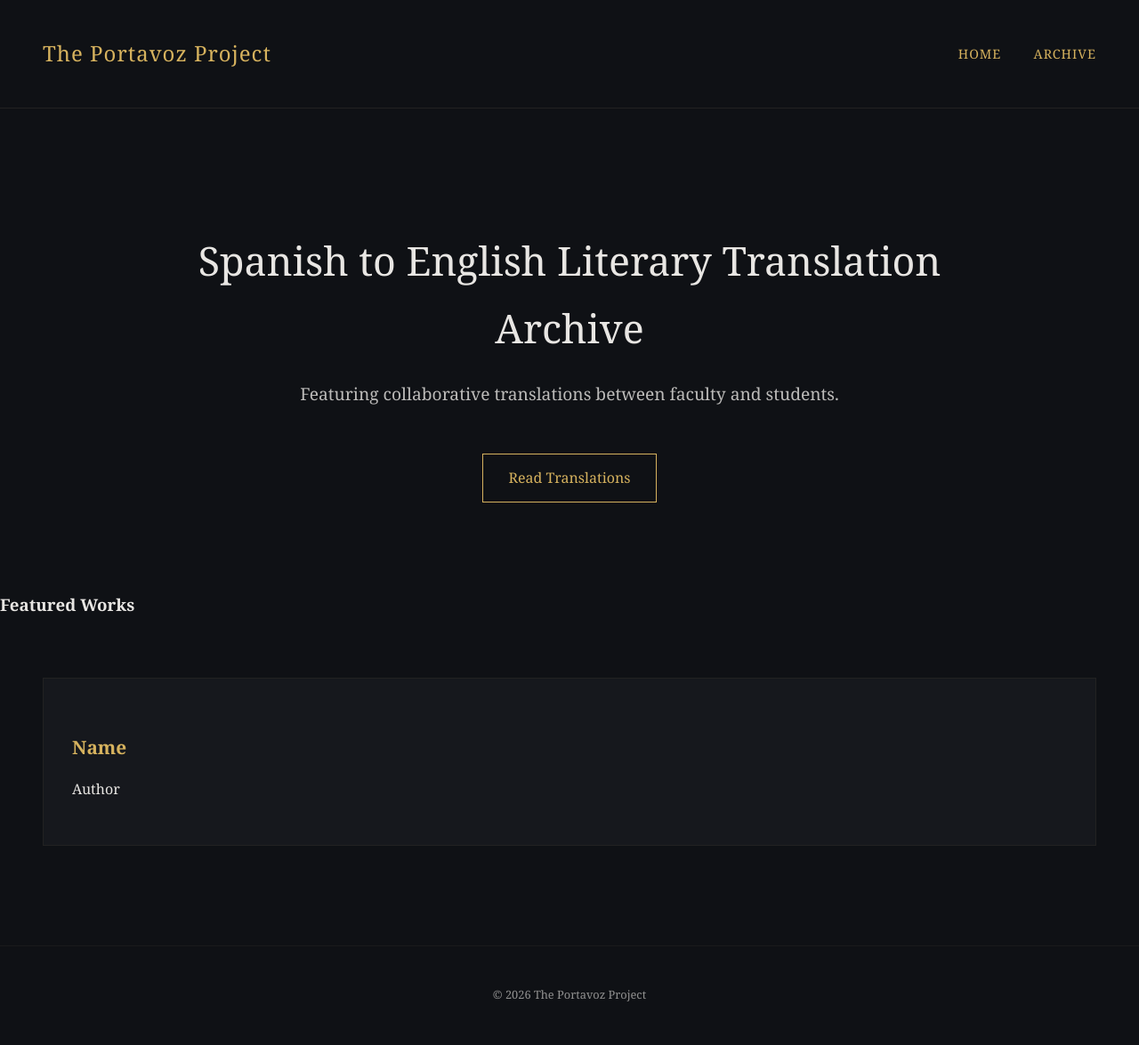
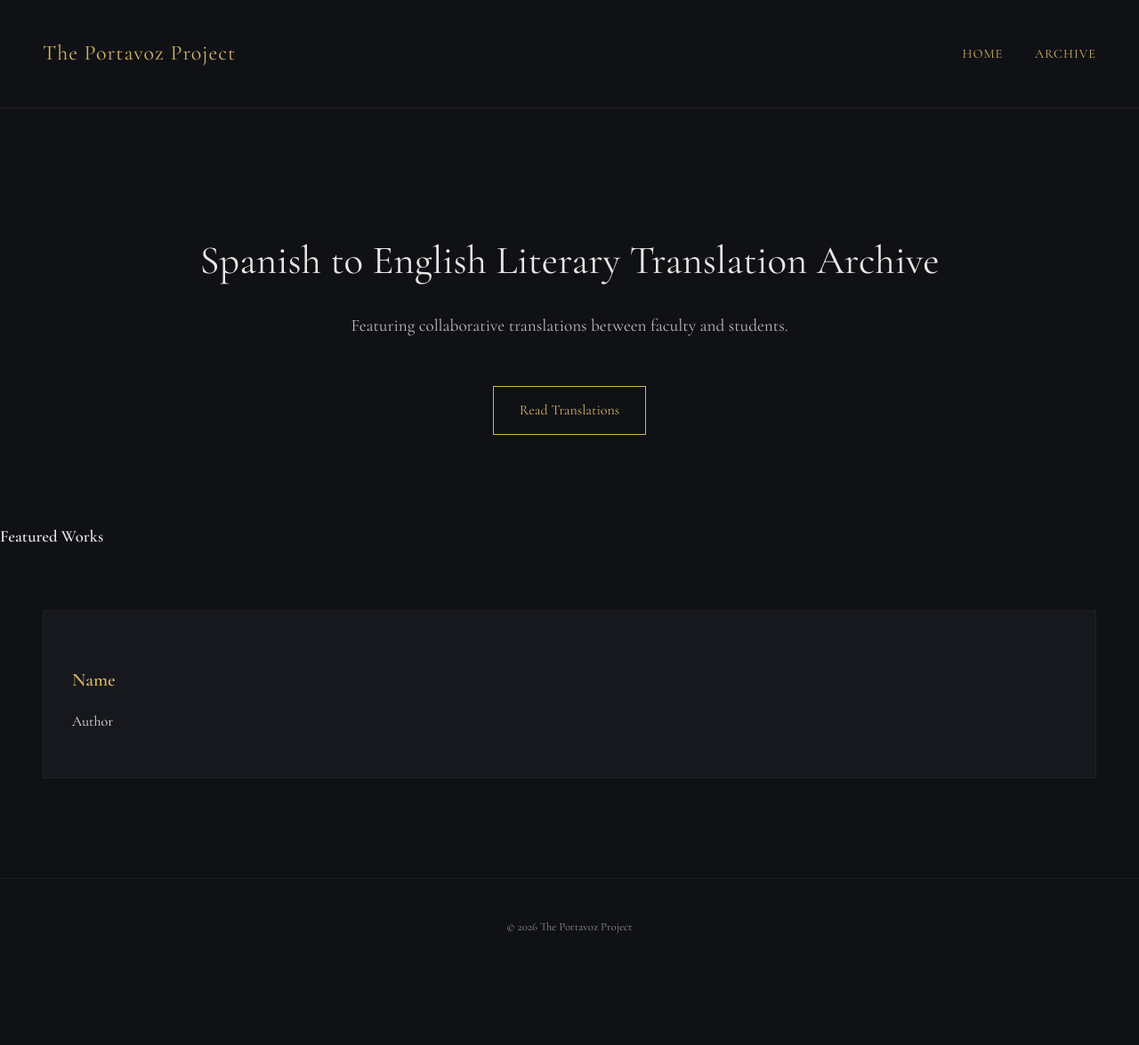
Before and after one commit to maxritterband/portavoz-project, a Jekyll site: the page built from index.md, in a window 1280 px wide. Shown: the whole page at 89% size. Built offline with Jekyll 4.4.1, drawn with Linux system fonts in a browser that asks for light colours; after the commit the page ends 1099 px from its top, so only the background shows below that.

Commit message:
Update default.html

```diff
--- a/_layouts/default.html
+++ b/_layouts/default.html
@@ -4,6 +4,7 @@
   <meta charset="UTF-8">
   <title>{{ page.title }} | {{ site.title }}</title>
   <meta name="viewport" content="width=device-width, initial-scale=1.0">
+  <link href="https://fonts.googleapis.com/css2?family=Cormorant+Garamond:wght@300;400;600&display=swap" rel="stylesheet">
   <link rel="stylesheet" href="{{ '/assets/styles.css' | relative_url }}">
 </head>
 <body>
```
